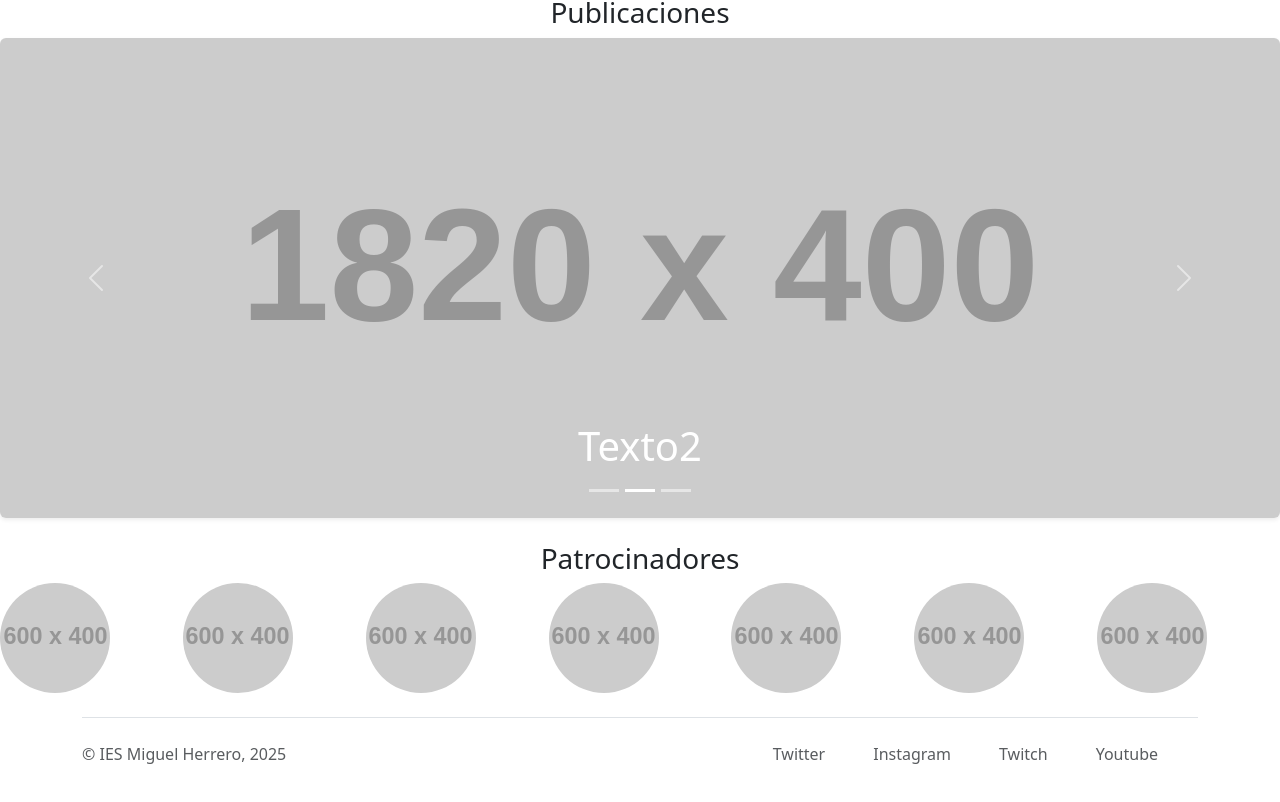
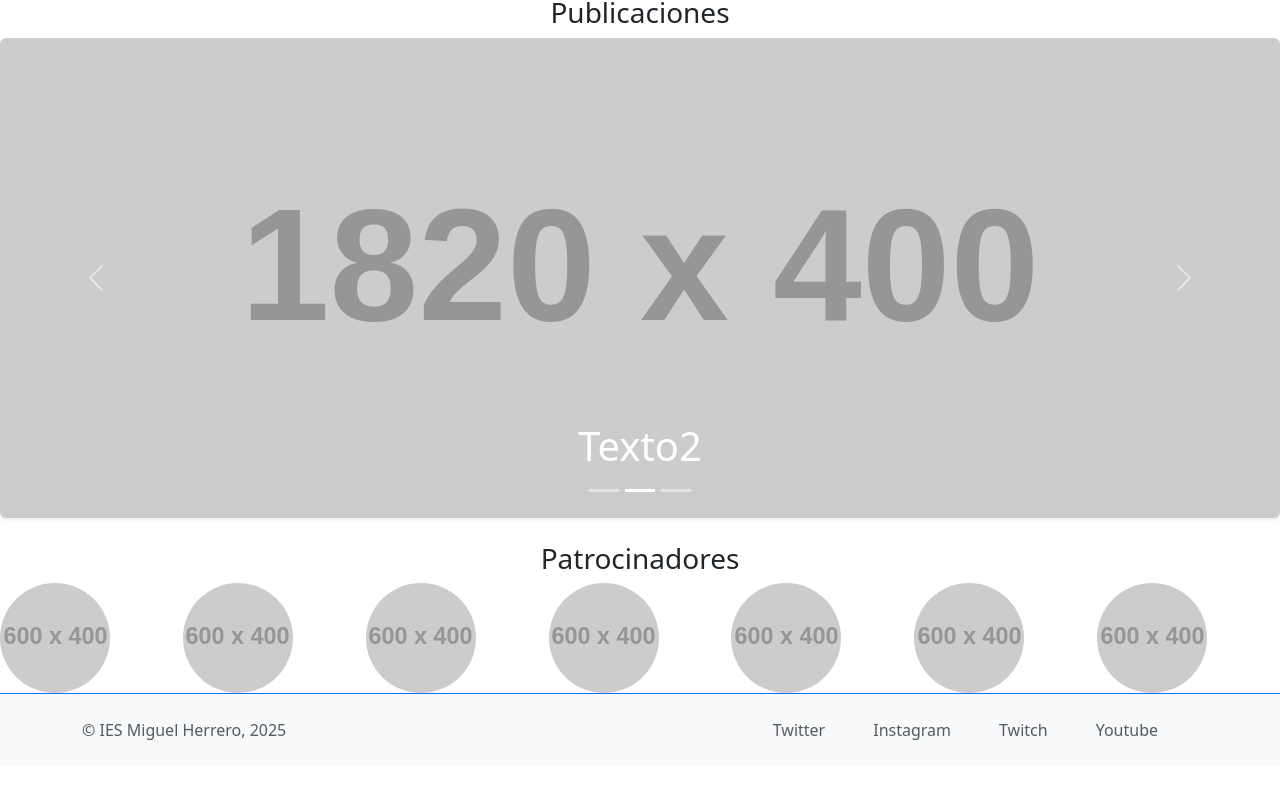
Before and after one commit to Rodroq/Equipo1RetoFrontend, a React (Vite) app: page / in a window 1280 px wide. Shown: the part 1544-2346 px from the top of the page. After the commit the page ends 2310 px from the top, so only its background shows below. Built offline with nearby package versions, Linux system fonts and the light colour scheme.

Commit message:
Modificación en el diseño del Footer

```diff
--- a/src/layouts/footer/Footer.jsx
+++ b/src/layouts/footer/Footer.jsx
@@ -2,8 +2,8 @@
 
 function Footer() {
   return (
-    <Container>
-      <footer className="d-flex flex-wrap justify-content-between align-items-center py-3 my-4 border-top">
+    <footer className="border-top border-primary py-3 bg-light">
+      <Container>
         <Row className="w-100">
           {/* Columna con el texto copyright */}
           <Col md={4} className="d-flex align-items-center">
@@ -36,8 +36,8 @@
             </Nav>
           </Col>
         </Row>
-      </footer>
-    </Container>
+      </Container>
+    </footer>
   );
 }
 
```
